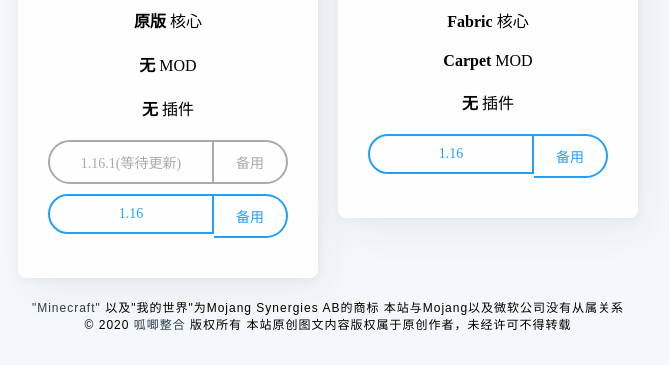
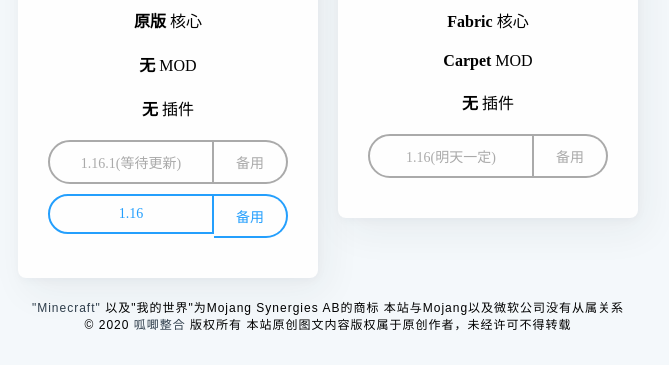
Before and after one commit to YuzeTT/Danjuan, a plain HTML site: page index.html in a window 1280 px wide. Shown: the part 435-800 px from the top of the page, without its empty margins (312-981 px from the left). Drawn offline with Linux system fonts and the light colour scheme.

Commit message:
Update index.html

```diff
--- a/index.html
+++ b/index.html
@@ -59,8 +59,8 @@
                 <li><strong>Carpet</strong> MOD</li>
                 <li><strong>无</strong> 插件</li>
             </ul>
-            <a href="#" class="btn-left ok">1.16</a>
-            <a href="" class="btn-right ok">备用</a>
+            <a href="#" class="btn-left no">1.16(明天一定)</a>
+            <a href="" class="btn-right no">备用</a>
         </div>
     </div>
 
```
